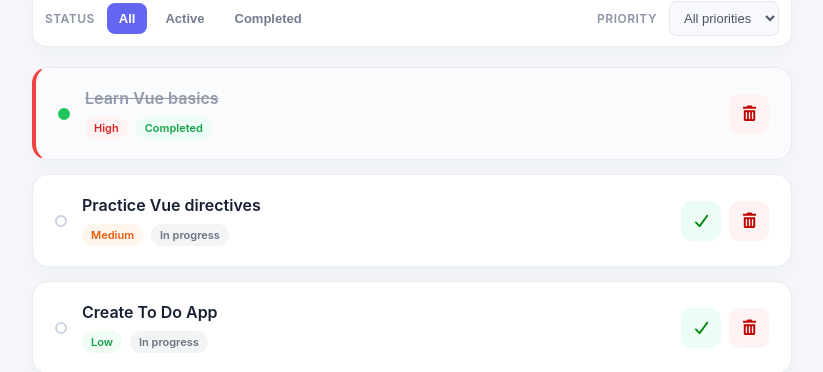
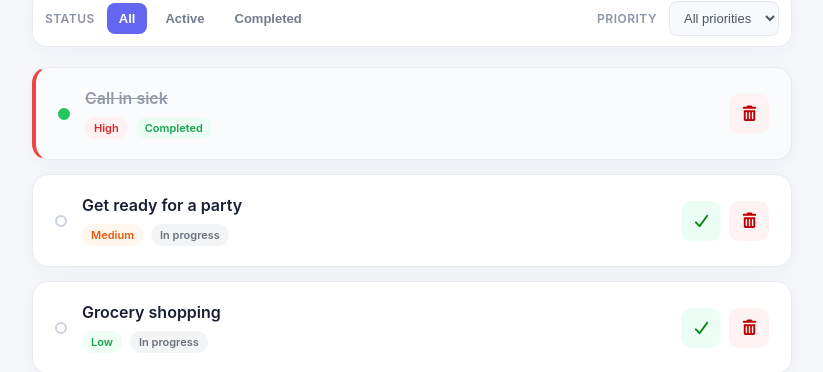
Before and after one commit to veljko-03/todo-app-ita, a Vue app: page / in a window 1280 px wide. Shown: the part 353-725 px from the top of the page, without its empty margins (228-1051 px from the left). Built offline with nearby package versions, Linux system fonts and the light colour scheme.

Commit message:
change template tasks

```diff
--- a/src/App.vue
+++ b/src/App.vue
@@ -77,19 +77,19 @@ export default {
       tasks: [
         {
           id: 1,
-          title: 'Learn Vue basics',
+          title: 'Call in sick',
           completed: true,
           priority: 'High',
         },
         {
           id: 2,
-          title: 'Practice Vue directives',
+          title: 'Get ready for a party',
           completed: false,
           priority: 'Medium',
         },
         {
           id: 3,
-          title: 'Create To Do App',
+          title: 'Grocery shopping',
           completed: false,
           priority: 'Low',
         },
```
